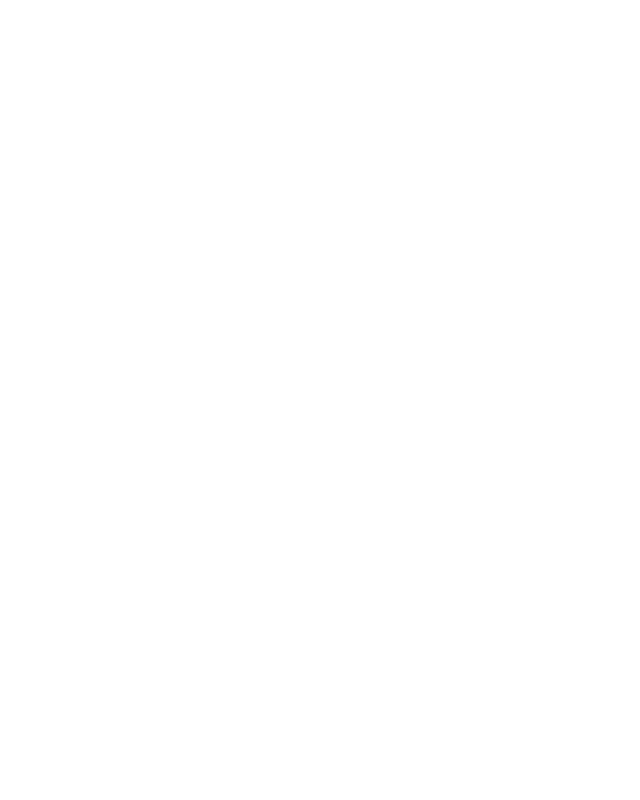
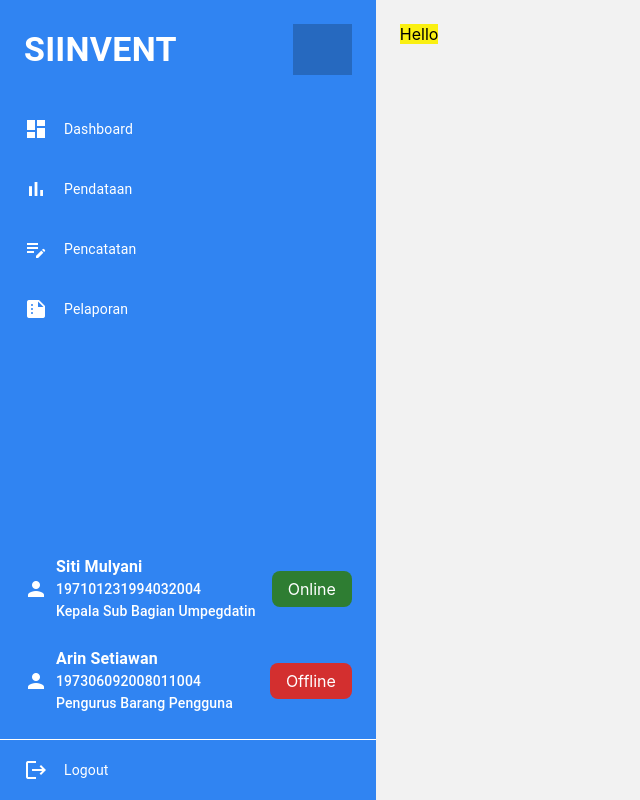
Before and after one commit to MochamadFW/proyek-sistem-inventarisasi, a React (Create React App) app in the folder client/: page /Pendataan in a window 1280 px wide. Before the commit this address had no page. Shown: the whole page, without its empty margins (0-640 px from the left). Built offline with nearby package versions, Linux system fonts and the light colour scheme.

Commit message:
:lipstick: FE: Add sidebar component

```diff
--- a/client/src/App.js
+++ b/client/src/App.js
@@ -24,7 +24,7 @@
   return (
     <ThemeProvider theme={theme}>
       <Routes>
-        <Route path="/" element={<Pendataan />} />
+        <Route path="/Pendataan" element={<Pendataan />} />
       </Routes>
     </ThemeProvider>
   );
--- a/client/src/views/shared/components/sidebar.jsx
+++ b/client/src/views/shared/components/sidebar.jsx
@@ -1,26 +1,22 @@
 import React, { useState } from "react";
-import { Box, Collapse, List, ListItemButton, ListItemIcon, ListItemText, Typography } from "@mui/material";
+import { Box, Button, Collapse, List, ListItemButton, ListItemIcon, ListItemText, Typography } from "@mui/material";
 import Icon from '@mui/material/Icon';
 
 const Sidebar = () => {
     const [openPendataan, setOpenPendataan] = useState(false);
 
-    const menu = [
+    const account = [
         {
-            icon: 'dashboard',
-            text: 'Dashboard'
+            name: 'Siti Mulyani',
+            NIP: '197101231994032004',
+            position: 'Kepala Sub Bagian Umpegdatin',
+            status: 'Online'
         },
         {
-            icon: 'bar_chart',
-            text: 'Pendataan'
-        },
-        {
-            icon: 'edit_note',
-            text: 'Pencatatan'
-        },
-        {
-            icon: 'summarize',
-            text: 'Pelaporan'
+            name: 'Arin Setiawan',
+            NIP: '197306092008011004',
+            position: 'Pengurus Barang Pengguna',
+            status: 'Offline'
         }
     ]
 
@@ -31,9 +27,17 @@
             }}>
             <Box sx={{
                 display: 'flex',
+                flexDirection: 'column',
+                justifyContent: 'space-between',
+                height: '100%'
+            }}>
+                <Box>
+                    <Box sx={{
+                        display: 'flex',
                         flexDirection: 'row',
                         gap: '42px',
                         alignItems: 'center',
+                        justifyContent: 'space-between',
                         p: 3
                     }}>
                         <Typography variant="h4" textTransform="uppercase" fontWeight="bold" color="font.white">siinvent</Typography>
@@ -47,13 +51,22 @@
                         }}
                     >
                         <List sx={{ p: 0 }}>
-                    {menu.map((data) => (
-                        <ListItemButton sx={{ px: 3, py: 2}} alignItems="center" dense >
-                            <Icon sx={{ color: 'font.white', mr: 2 }}>{data.icon}</Icon>
-                            <ListItemText primary={data.text} sx={{ color: "font.white" }} />
+                            <ListItemButton sx={{ px: 3, py: 2 }} alignItems="center" dense >
+                                <Icon sx={{ color: 'font.white', mr: 2 }}>dashboard</Icon>
+                                <ListItemText primary="Dashboard" sx={{ color: "font.white" }} />
                             </ListItemButton>
-
-                    ))}
+                            <ListItemButton sx={{ px: 3, py: 2 }} alignItems="center" dense >
+                                <Icon sx={{ color: 'font.white', mr: 2 }}>bar_chart</Icon>
+                                <ListItemText primary="Pendataan" sx={{ color: "font.white" }} />
+                            </ListItemButton>
+                            <ListItemButton sx={{ px: 3, py: 2 }} alignItems="center" dense >
+                                <Icon sx={{ color: 'font.white', mr: 2 }}>edit_note</Icon>
+                                <ListItemText primary="Pencatatan" sx={{ color: "font.white" }} />
+                            </ListItemButton>
+                            <ListItemButton sx={{ px: 3, py: 2 }} alignItems="center" dense >
+                                <Icon sx={{ color: 'font.white', mr: 2 }}>summarize</Icon>
+                                <ListItemText primary="Pelaporan" sx={{ color: "font.white" }} />
+                            </ListItemButton>
                             <Collapse in={openPendataan} timeout="auto" unmountOnExit>
                                 <List component="div" disablePadding>
                                     <ListItemButton sx={{ pl: 4 }}>
@@ -66,6 +79,39 @@
                         </List>
                     </Box>
                 </Box>
+                <Box sx={{ display: 'flex', flexDirection: 'column' }}>
+                    {account.map((data) =>
+                        <Box sx={{ display: 'flex', flexDirection: 'row', alignItems: 'center', justifyContent: 'space-between', gap: '1rem', px: 3, mb: 3, userSelect: "none", MozUserSelect: "none" }}>
+                            <Box sx={{ display: 'flex', flexDirection: 'row', alignItems: 'center', gap: '8px' }}>
+                                <Icon sx={{ color: 'font.white' }}>
+                                    person
+                                </Icon>
+                                <Box sx={{ color: "font.white" }}>
+                                    <Typography variant="body1" fontWeight="bold">
+                                        {data.name}
+                                    </Typography>
+                                    <Typography variant="subtitle2">
+                                        {data.NIP}
+                                    </Typography>
+                                    <Typography variant="subtitle2">
+                                        {data.position}
+                                    </Typography>
+                                </Box>
+                            </Box>
+                            <Box sx={{ px: 2, py: 1, backgroundColor: data.status === "Online" ? "success.main" : "error.main", color: 'font.white', borderRadius: "8px" }}>
+                                {data.status}
+                            </Box>
+                        </Box>)}
+
+                    <Box sx={{ borderTop: 1, borderColor: "font.white" }}>
+                        <ListItemButton sx={{ px: 3, py: 2 }} alignItems="center" dense>
+                            <Icon sx={{ color: 'font.white', mr: 2 }}>logout</Icon>
+                            <ListItemText primary="Logout" sx={{ color: "font.white" }} />
+                        </ListItemButton>
+                    </Box>
+                </Box>
+            </Box>
+        </Box>
     )
 }
 
```
Lines whose indentation alone changed are shown as unchanged.
